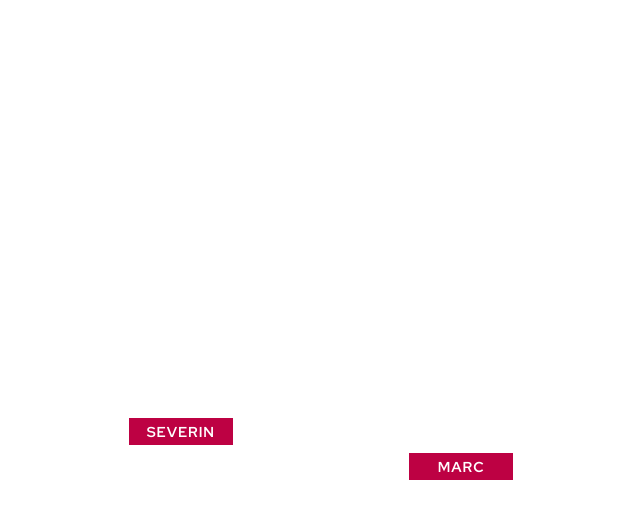
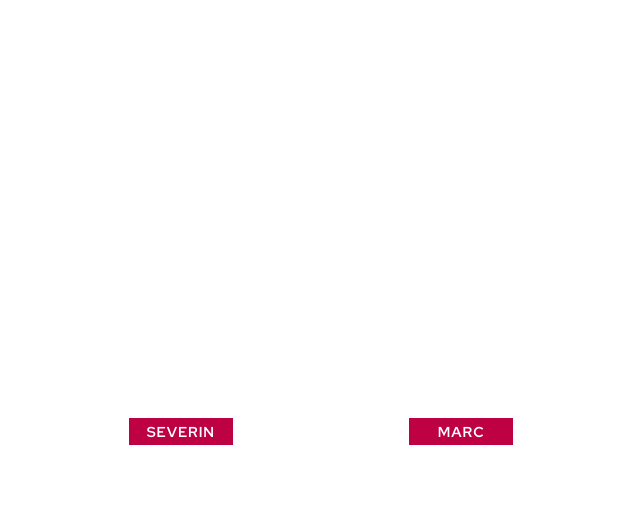
Before and after one commit to wschoeck/creativecode, a plain HTML site: page index.html in a window 1280 px wide. Shown: the part 94-612 px from the top of the page, without its empty margins (319-959 px from the left). Drawn offline with Linux system fonts and the light colour scheme; a web font is replaced by a local one.

Commit message:
branch update

```diff
--- a/styles/styles.css
+++ b/styles/styles.css
@@ -41,6 +41,11 @@ a {
   text-decoration: none;
 }
 
+.flex {
+  display: flex;
+  justify-content: space-between;
+}
+
 .button {
   background-color: #bd0143;
   width: 100px;
@@ -64,12 +69,10 @@ a {
 
 .left {
   display: block;
-  text-align: left;
 }
 
 .right {
   display: block;
-  text-align: right;
 }
 
 
```
